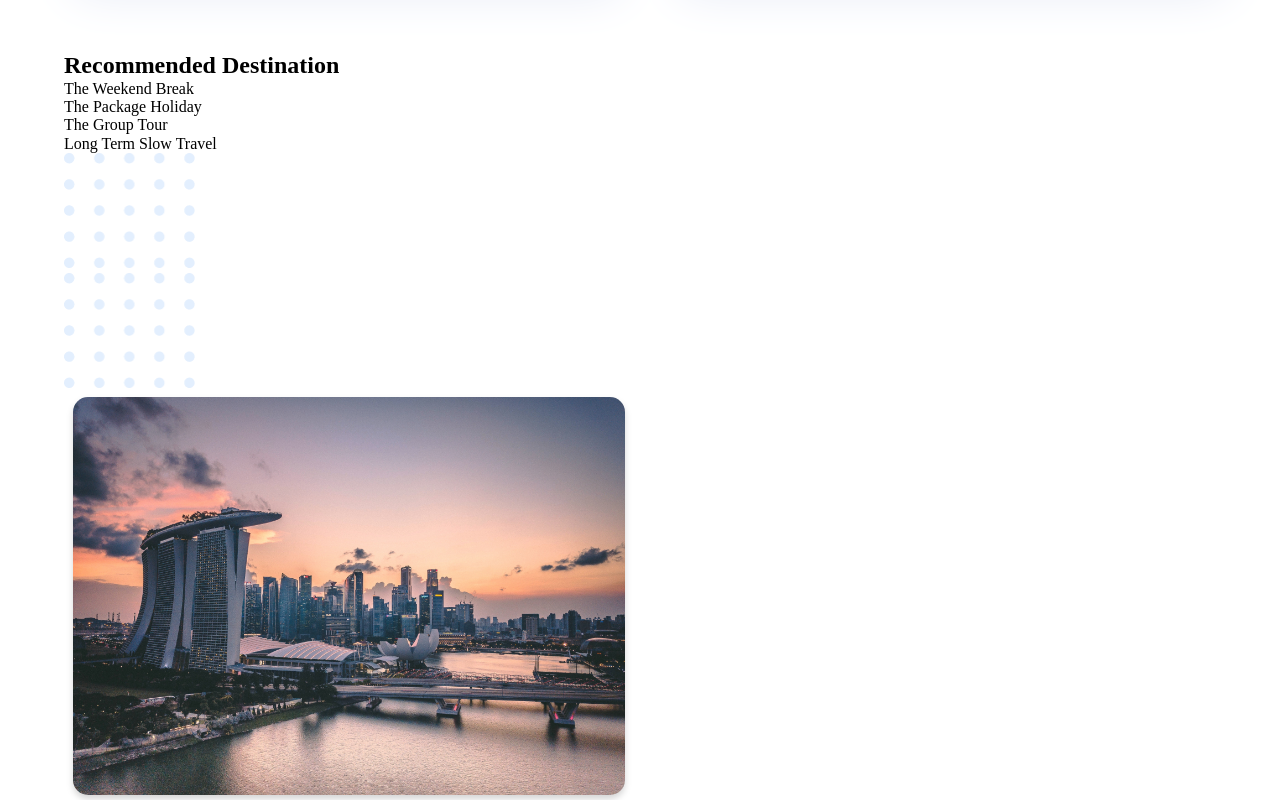
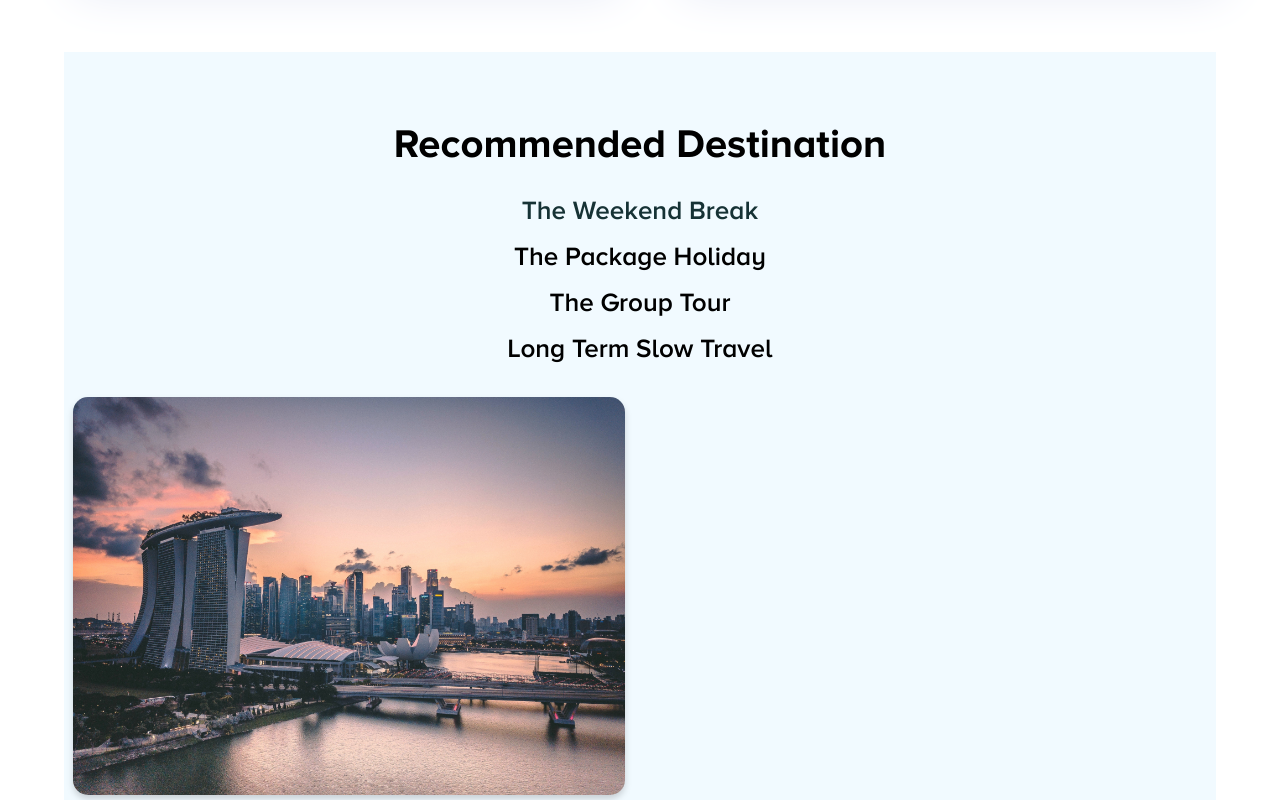
Before and after one commit to 0x41-li/travelo, a plain HTML site: page index.html in a window 1280 px wide. Shown: the part 1380-2180 px from the top of the page. Drawn offline with Linux system fonts and the light colour scheme.

Commit message:
Progressing on third section

```diff
--- a/assets/css/main.css
+++ b/assets/css/main.css
@@ -225,6 +225,7 @@
 }
 
 /* || General */
+
 *,
 html,
 body,
@@ -245,7 +246,12 @@ a {
   text-decoration: none;
 }
 
+img {
+  max-width: 100%;
+}
+
 /* || Utitlies */
+
 .ctn {
   width: 100% !important;
   margin: auto !important;
@@ -549,7 +555,7 @@ main {
   flex-flow: column nowrap;
   justify-content: center;
   gap: 10px;
-  box-shadow: 10px 40px 50px #E5E9F6;
+  box-shadow: 10px 40px 50px #e5e9f6;
   border-radius: 10px;
   padding: 30px 20px;
   height: 300px;
@@ -559,7 +565,7 @@ main {
 .second__img-wrapper {
   width: 103px;
   height: 97px;
-  background-color: #EBF0FE;
+  background-color: #ebf0fe;
   display: flex;
   justify-content: center;
   align-items: center;
@@ -580,7 +586,62 @@ main {
   font-style: normal;
 }
 
+/* | Third Sec */
 
+.third {
+  padding: 50px 0px;
+  background-color: #f1faff;
+}
+
+.third__h2 {
+  font-family: "Proxima Nova Alt Rg", Arial, Helvetica, sans-serif;
+  font-weight: bold;
+  font-style: normal;
+  font-size: 40px;
+  text-align: center;
+  margin: 20px 0px;
+}
+
+/* third body */
+.third__background-design {
+  display: none;
+}
+
+/* third menu */
+.third__menu-wrapper {
+  display: flex;
+  justify-content: center;
+  align-items: center;
+  cursor: pointer;
+}
+
+.third__menu {
+  flex: 0 0 80%;
+  display: flex;
+  flex-flow: column nowrap;
+  margin-bottom: 20px;
+}
+
+.third__menu__li {
+  flex: 0 0 100%;
+  display: flex;
+  justify-content: center;
+  align-items: center;
+}
+
+.third__menu__link {
+  padding: 10px;
+  line-height: 100%;
+  color: black;
+  font-family: "Proxima Nova Alt Lt", Arial, Helvetica, sans-serif;
+  font-style: normal;
+  font-weight: 600;
+  font-size: 26px;
+}
+
+.third__menu__link--active {
+  color: #163235;
+}
 
 /* || 768px and above */
 @media screen and (min-width: 768px) {
@@ -700,7 +761,6 @@ main {
     margin-left: 20px;
   }
 
-
   /* | Second Sec */
 
   .second {
@@ -793,12 +853,10 @@ main {
     flex: 1 0 40%;
     max-width: none;
   }
-
 }
 
 /* || 1440px and above */
 @media screen and (min-width: 1440px) {
-
   /* || Utitlities */
 
   .ctn {
@@ -814,11 +872,10 @@ main {
   /* second box wrapper */
   .second__box-wrapper {
     justify-content: space-between;
-    gap: 0px
+    gap: 0px;
   }
 
   .second__box {
     flex: 0 0 300px;
   }
-
 }
--- a/assets/js/main.js
+++ b/assets/js/main.js
@@ -23,6 +23,7 @@ function init() {
       }
     });
   }
+
 }
 
 init();
--- a/index.html
+++ b/index.html
@@ -122,27 +122,25 @@
       </div>
     </section>
     <section class="third ctn">
-      <div class="third__head">
-        <h2>Recommended Destination</h2>
-      </div>
+      <h2 class="third__h2">Recommended Destination</h2>
       <div class="third__menu-wrapper">
         <ul class="third__menu">
-          <li>
-            <p role="button">The Weekend Break</p>
+          <li class="third__menu__li">
+            <p class="third__menu__link third__menu__link--active" role="button">The Weekend Break</p>
           </li>
-          <li>
-            <p role="button">The Package Holiday</p>
+          <li class="third__menu__li">
+            <p class="third__menu__link" role="button">The Package Holiday</p>
           </li>
-          <li>
-            <p role="button">The Group Tour</p>
+          <li class="third__menu__li">
+            <p class="third__menu__link" role="button">The Group Tour</p>
           </li>
-          <li>
-            <p role="button">Long Term Slow Travel</p>
+          <li class="third__menu__li">
+            <p class="third__menu__link" role="button">Long Term Slow Travel</p>
           </li>
         </ul>
       </div>
       <div class="third__body">
-        <div class="background-design">
+        <div class="third__background-design">
           <div class="points">
             <img width="131px" height="115px" src="/assets/images/third-section/points.png"
               alt="Background design pattern">
```
